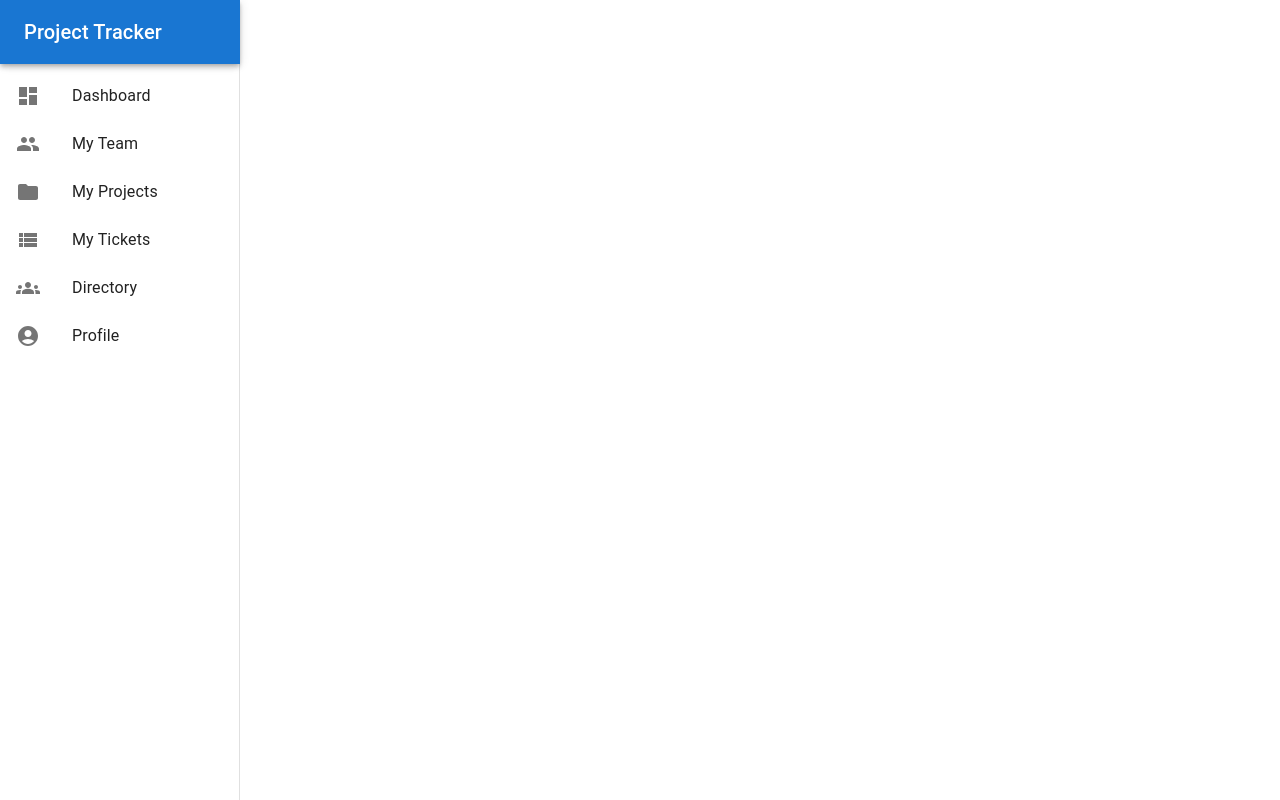
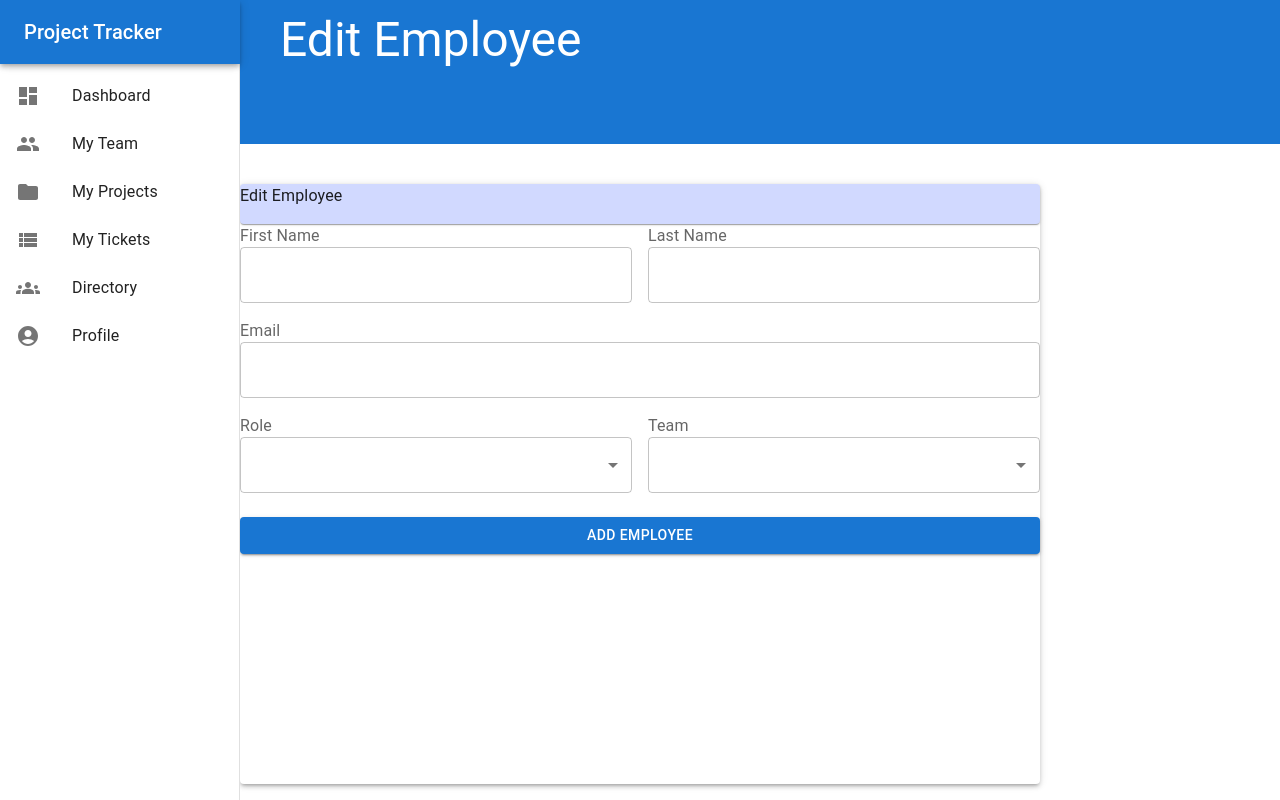
Before and after one commit to JChapman13/bug-tracker, a React (Create React App) app: page /edit-employee in a window 1280 px wide. Built offline with nearby package versions, Linux system fonts and the light colour scheme.

Commit message:
adding employees page and table

```diff
--- a/src/App.js
+++ b/src/App.js
@@ -6,6 +6,7 @@ import DirectoryPage from "./containers/DirectoryPage/DirectoryPage";
 import ProfilePage from "./containers/ProfilePage/ProfilePage";
 import { BrowserRouter as Router, Routes, Route } from "react-router-dom";
 import CreateEmployeePage from "./containers/CreateEmployeePage/CreateEmployee";
+import EditEmployeePage from "./containers/EditEmployeePage/EditEmployeePage";
 
 function App() {
   const [user, setUser] = useState(null);
@@ -60,6 +61,7 @@ function App() {
               <Route path="/profile" element={<ProfilePage />} />
               <Route path="/directory" element={<DirectoryPage />} />
               <Route path="/create-employee" element={<CreateEmployeePage />} />
+              <Route path="/edit-employee" element={<EditEmployeePage />} />
             </Routes>
           </>
         )}
--- a/src/components/Employees/Employees.jsx
+++ b/src/components/Employees/Employees.jsx
@@ -12,29 +12,145 @@ import {
   TableRow,
   TableBody,
   IconButton,
+  TablePagination,
+  Collapse,
+  Box,
+  Typography,
+  InputLabel,
+  TextField,
 } from "@mui/material";
 import SearchIcon from "@mui/icons-material/Search";
 import EditIcon from "@mui/icons-material/Edit";
+import KeyboardArrowUpIcon from "@mui/icons-material/KeyboardArrowUp";
 
-function Employees(props) {
+function Employees({ employeeList }) {
   const [checked, setChecked] = useState(false);
+
   useEffect(() => {
     setChecked(true);
   }, []);
 
+  function Row(info) {
+    const [open, setOpen] = useState(false);
+    console.log(info.emp);
+
+    return (
+      <React.Fragment>
+        <TableRow sx={{ "& > *": { borderBottom: "unset" } }}>
+          <TableCell component="th" scope="row">
+            {info.emp.firstName + " " + info.emp.lastName}
+          </TableCell>
+          <TableCell align="left">{info.emp.role}</TableCell>
+          <TableCell align="left">{info.emp.team}</TableCell>
+          <TableCell align="left">{info.emp.email}</TableCell>
+          <TableCell>
+            <IconButton
+              aria-label="expand row"
+              size="small"
+              onClick={() => setOpen(!open)}
+            >
+              {open ? <KeyboardArrowUpIcon /> : <EditIcon />}
+            </IconButton>
+          </TableCell>
+        </TableRow>
+        <TableRow>
+          <TableCell style={{ paddingBottom: 0, paddingTop: 0 }} colSpan={6}>
+            <Collapse in={open} timeout="auto" unmountOnExit>
+              <Box sx={{ margin: 1 }}>
+                <Typography variant="h6" gutterBottom component="div">
+                  Edit Info
+                </Typography>
+                <Table size="small" aria-label="purchases">
+                  <TableHead>
+                    <TableRow>
+                      <TableCell>
+                        <InputLabel id="demo-simple-select-label">
+                          First Name
+                        </InputLabel>
+                        <TextField
+                          autoComplete="given-name"
+                          name="firstName"
+                          required
+                          fullWidth
+                          id="firstName"
+                          autoFocus
+                        />
+                      </TableCell>
+                      <TableCell>
+                        <InputLabel id="demo-simple-select-label">
+                          First Name
+                        </InputLabel>
+                        <TextField
+                          autoComplete="given-name"
+                          name="firstName"
+                          required
+                          fullWidth
+                          id="firstName"
+                          autoFocus
+                        />
+                      </TableCell>
+                      <TableCell>
+                        <InputLabel id="demo-simple-select-label">
+                          First Name
+                        </InputLabel>
+                        <TextField
+                          autoComplete="given-name"
+                          name="firstName"
+                          required
+                          fullWidth
+                          id="firstName"
+                          autoFocus
+                        />
+                      </TableCell>
+                      <TableCell>
+                        <InputLabel id="demo-simple-select-label">
+                          First Name
+                        </InputLabel>
+                        <TextField
+                          autoComplete="given-name"
+                          name="firstName"
+                          required
+                          fullWidth
+                          id="firstName"
+                          autoFocus
+                        />
+                      </TableCell>
+                      <TableCell>
+                        <InputLabel id="demo-simple-select-label">
+                          First Name
+                        </InputLabel>
+                        <TextField
+                          autoComplete="given-name"
+                          name="firstName"
+                          required
+                          fullWidth
+                          id="firstName"
+                          autoFocus
+                        />
+                      </TableCell>
+                    </TableRow>
+                  </TableHead>
+                  <TableBody></TableBody>
+                </Table>
+              </Box>
+            </Collapse>
+          </TableCell>
+        </TableRow>
+      </React.Fragment>
+    );
+  }
   return (
     <div>
       <div className="teams-page-wrapper">
         <Grid container spacing={2} direction="column">
           <Grow in={checked} {...(checked ? { timeout: 1000 } : {})}>
-            <Grid item xs={10} md={5}>
+            <Grid item xs={12}>
               <Paper
                 elevation={3}
                 sx={{
-                  height: "75vh",
-                  width: "50rem",
                   margin: "auto",
                   marginTop: "15vh",
+                  width: "100%",
                 }}
               >
                 <Paper
@@ -65,33 +181,18 @@ function Employees(props) {
                   </Button>
                 </Paper>
                 <TableContainer component={Paper}>
-                  <Table sx={{ minWidth: 650 }} aria-label="simple table">
-                    <TableHead sx={{ textDecoration: "underline" }}>
+                  <Table aria-label="collapsible table">
+                    <TableHead>
                       <TableRow>
-                        <TableCell>Name</TableCell>
-                        <TableCell align="right">Role</TableCell>
-                        <TableCell align="right">Team</TableCell>
-                        <TableCell align="right">Email</TableCell>
+                        <TableCell align="left">Name</TableCell>
+                        <TableCell align="left">Role</TableCell>
+                        <TableCell align="left">Team</TableCell>
+                        <TableCell align="left">Email</TableCell>
                       </TableRow>
                     </TableHead>
                     <TableBody>
-                      {props.employeeList.map((emp, idx) => (
-                        <TableRow
-                          key={emp.firstName + idx}
-                          sx={{
-                            "&:last-child td, &:last-child th": { border: 0 },
-                          }}
-                        >
-                          <TableCell component="th" scope="row">
-                            {emp.firstName + " " + emp.lastName}
-                          </TableCell>
-                          <TableCell align="right">{emp.role}</TableCell>
-                          <TableCell align="right">{emp.team}</TableCell>
-                          <TableCell align="right">{emp.email}</TableCell>
-                          <IconButton aria-label="delete" id={emp._id}>
-                            <EditIcon />
-                          </IconButton>
-                        </TableRow>
+                      {employeeList.map((emp, idx) => (
+                        <Row key={emp._id} emp={emp} />
                       ))}
                     </TableBody>
                   </Table>
--- a/src/containers/DirectoryPage/DirectoryPage.css
+++ b/src/containers/DirectoryPage/DirectoryPage.css
@@ -1,5 +1,6 @@
 .teams-page-wrapper {
-  margin-left: 16rem;
+  margin-left: 10rem;
+  margin-right: 2.5rem;
 }
 
 .teams-banner {
--- a/src/containers/DirectoryPage/DirectoryPage.jsx
+++ b/src/containers/DirectoryPage/DirectoryPage.jsx
@@ -28,8 +28,10 @@ function DirectoryPage() {
   return (
     <div className="teams-page-wrapper">
       <Grid container spacing={2} direction="column">
-        <DirectoryPageNav togglePageView={togglePageView} />
-        {toggleView ? <Teams /> : <Employees employeeList={employeeList} />}
+        <Grid item xs={12} sm={6}>
+          <DirectoryPageNav togglePageView={togglePageView} />
+          {toggleView ? <Teams /> : <Employees employeeList={employeeList} />}
+        </Grid>
       </Grid>
     </div>
   );
--- /dev/null
+++ b/src/containers/EditEmployeePage/EditEmployeePage.jsx
@@ -0,0 +1,157 @@
+import React, { useState, useEffect } from "react";
+import {
+  Grid,
+  AppBar,
+  Toolbar,
+  Typography,
+  Button,
+  Paper,
+  Grow,
+  InputBase,
+  TextField,
+  InputLabel,
+  Select,
+  MenuItem,
+} from "@mui/material";
+
+function EditEmployeePage(props) {
+  const [checked, setChecked] = useState(false);
+  const [employeeInfo, setEmployeeInfo] = useState({
+    firstName: "",
+    lastName: "",
+    email: "",
+    role: "",
+    team: "",
+  });
+
+  useEffect(() => {
+    setChecked(true);
+  }, []);
+
+  const handleChange = (event) => {
+    setEmployeeInfo({
+      ...employeeInfo,
+      [event.target.name]: event.target.value,
+    });
+  };
+
+  const handleSubmit = async (event) => {};
+
+  return (
+    <div>
+      <AppBar sx={{ boxShadow: "none" }}>
+        <Toolbar className="teams-banner">
+          <Typography variant="h3">Edit Employee</Typography>
+        </Toolbar>
+        <Toolbar className="teams-menu-banner"></Toolbar>
+      </AppBar>
+      <Grid container spacing={2} direction="column">
+        <Grow in={checked} {...(checked ? { timeout: 1000 } : {})}>
+          <Grid item xs={10} md={5}>
+            <Paper
+              elevation={3}
+              sx={{
+                height: "75vh",
+                width: "50rem",
+                margin: "auto",
+                marginTop: "15vh",
+              }}
+            >
+              <Paper
+                elevation={1}
+                sx={{
+                  backgroundColor: "#d1d9ff",
+                  height: "5vh",
+                }}
+              >
+                Edit Employee
+              </Paper>
+              <Grid container spacing={2}>
+                <Grid item xs={12} sm={6}>
+                  <InputLabel id="demo-simple-select-label">
+                    First Name
+                  </InputLabel>
+                  <TextField
+                    autoComplete="given-name"
+                    name="firstName"
+                    required
+                    fullWidth
+                    id="firstName"
+                    autoFocus
+                    onChange={handleChange}
+                  />
+                </Grid>
+                <Grid item xs={12} sm={6}>
+                  <InputLabel id="demo-simple-select-label">
+                    Last Name
+                  </InputLabel>
+                  <TextField
+                    required
+                    fullWidth
+                    id="lastName"
+                    name="lastName"
+                    autoComplete="family-name"
+                    onChange={handleChange}
+                  />
+                </Grid>
+                <Grid item xs={12}>
+                  <InputLabel id="demo-simple-select-label">Email</InputLabel>
+                  <TextField
+                    required
+                    fullWidth
+                    id="email"
+                    name="email"
+                    autoComplete="email"
+                    onChange={handleChange}
+                  />
+                </Grid>
+                <Grid item xs={6}>
+                  <InputLabel id="demo-simple-select-label">Role</InputLabel>
+                  <Select
+                    labelId="demo-simple-select-label"
+                    id="simple-select"
+                    name="role"
+                    label="Role"
+                    sx={{ width: "100%" }}
+                    value={employeeInfo.role}
+                    onChange={handleChange}
+                    defaultValue=""
+                  >
+                    <MenuItem value={"Administrator"}>Administrator</MenuItem>
+                    <MenuItem value={"Project Manager"}>
+                      Project Manager
+                    </MenuItem>
+                    <MenuItem value={"Software Developer"}>
+                      Software Developer
+                    </MenuItem>
+                  </Select>
+                </Grid>
+                <Grid item xs={6}>
+                  <InputLabel id="demo-simple-select-label">Team</InputLabel>
+                  <Select
+                    labelId="demo-simple-select-label"
+                    id="simple-select"
+                    label="Role"
+                    sx={{ width: "100%" }}
+                    onChange={handleChange}
+                  />
+                </Grid>
+              </Grid>
+              <Button
+                type="submit"
+                fullWidth
+                variant="contained"
+                sx={{ mt: 3, mb: 2 }}
+                onClick={handleSubmit}
+              >
+                Add Employee
+              </Button>
+            </Paper>
+          </Grid>
+        </Grow>
+      </Grid>
+    </div>
+  );
+}
+
+export default EditEmployeePage;
```
